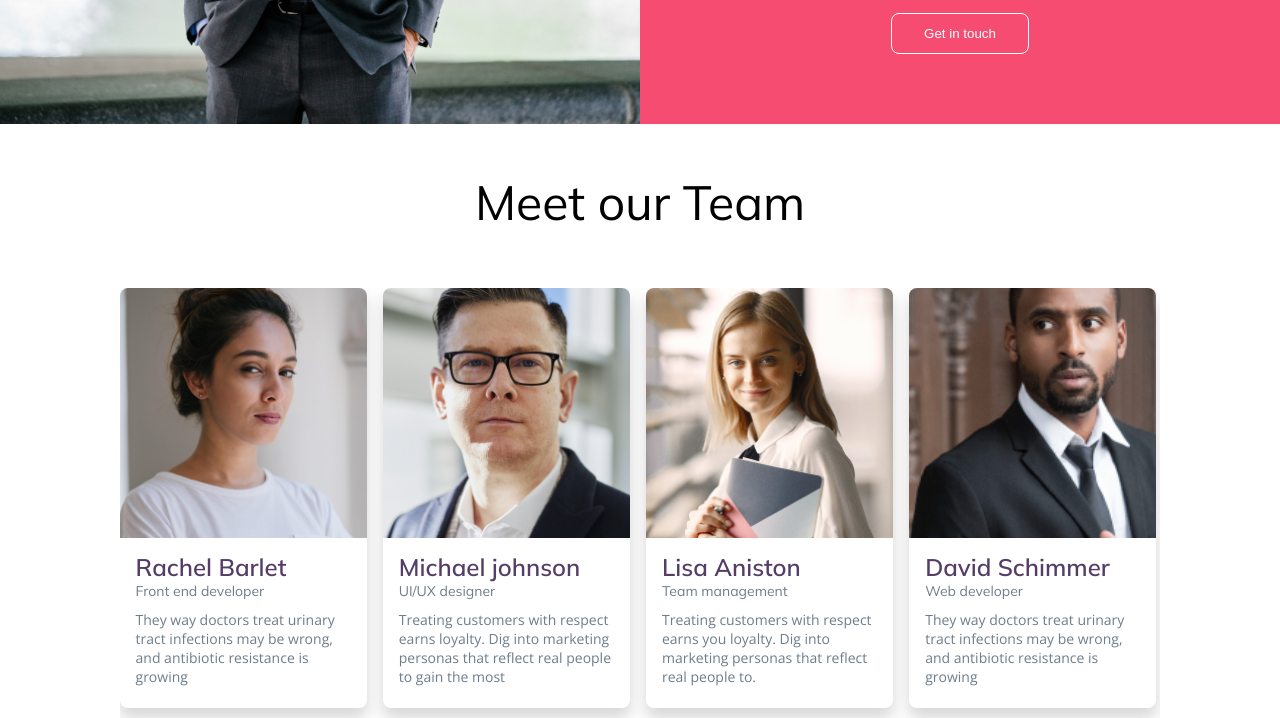
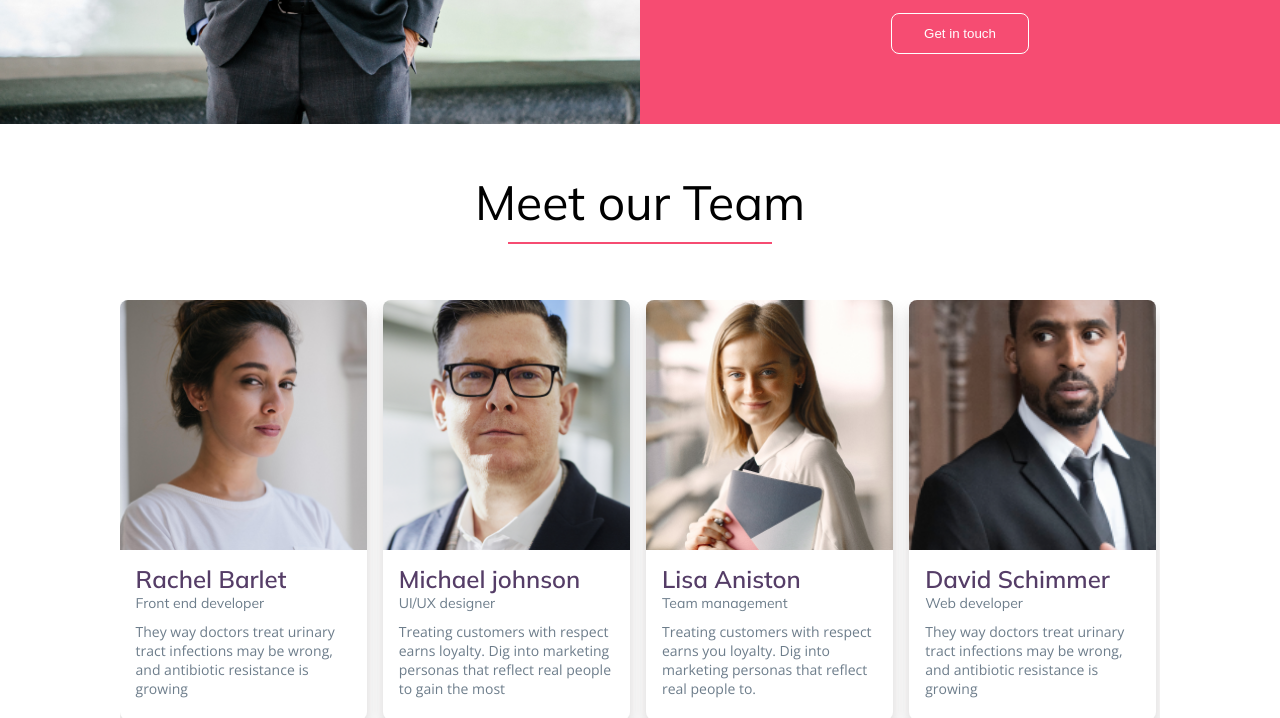
Before and after one commit to Lordhacker756/catalog-week-1-assignment, a website built with Parcel: page index.html in a window 1280 px wide. Shown: the part 3689-4407 px from the top of the page. Built offline with nearby package versions, Linux system fonts and the light colour scheme; a script that the page names is missing; files whose address does not match are found by name.

Commit message:
FIX: Our team fixes

```diff
--- a/index.html
+++ b/index.html
@@ -292,7 +292,10 @@
 
       <!-- Our team -->
       <section class="our_team">
-        <h2 class="our_team__title">Meet our Team</h2>
+        <div class="our_team__heading">
+          <h2 class="our_team__heading--title">Meet our Team</h2>
+          <span class="our_team__heading--underline"></span>
+        </div>
         <!-- Carousel -->
         <section class="carousel">
           <button class="carousel__button carousel__button--left">
--- a/scss/templates/home/_our_team.scss
+++ b/scss/templates/home/_our_team.scss
@@ -7,8 +7,20 @@
   @include flex.flex-container(column, center, center);
   padding: theme.$padding-large;
 
-  &__title {
-    text-align: center;
+  &__heading{
+
+    &--title {
+      text-align: center;
+      margin-bottom: 0.625rem;
+    }
+      &--underline{
+    background: theme.$secondary-color;
+    width: 80%;
+    height: 2px;
+    display: block;
+    margin: auto;
+    margin-bottom: utils.rem(40)
+  }
   }
 }
 
```
Also changed, not shown: css/style.css, 1 other file.
